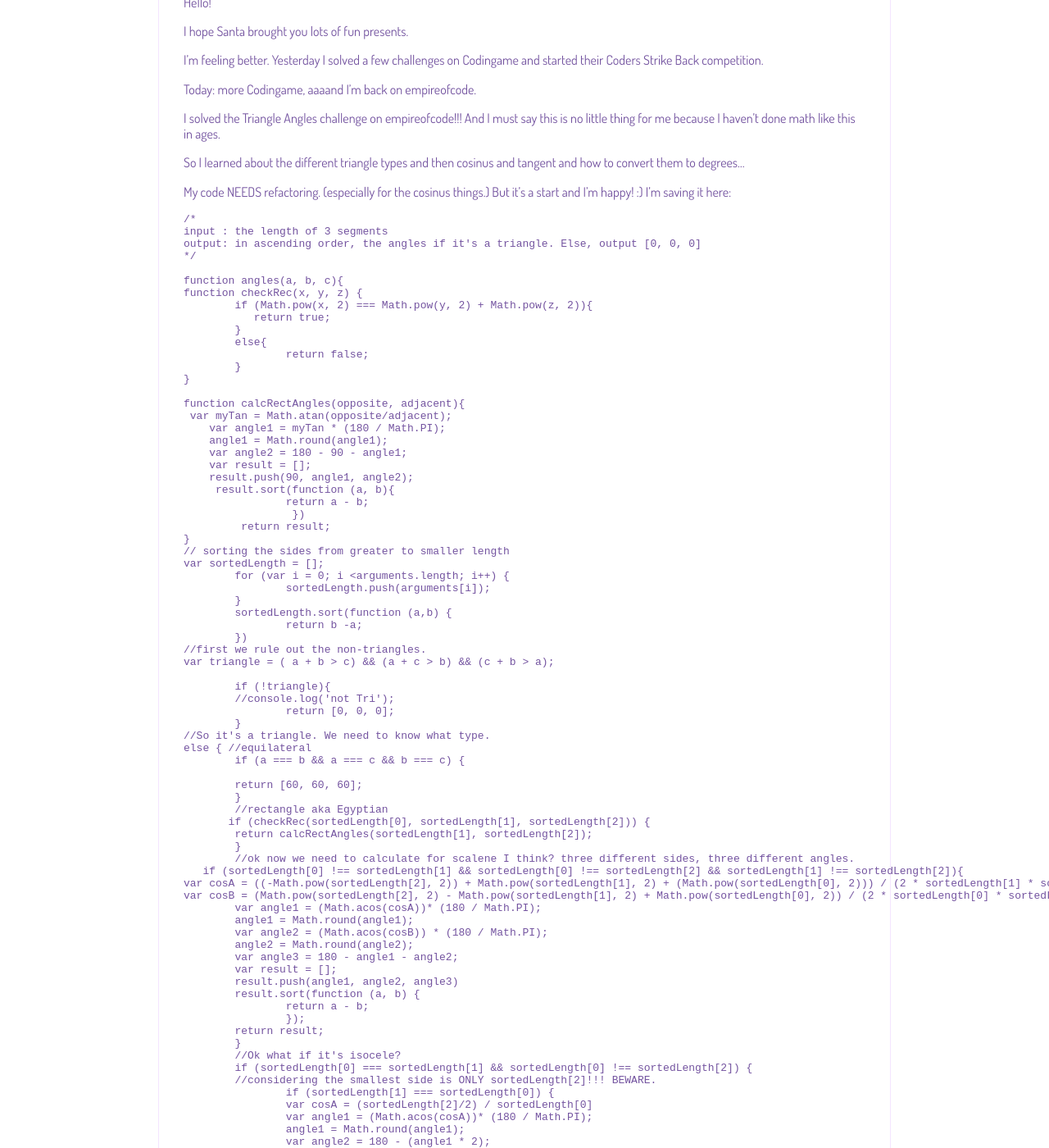
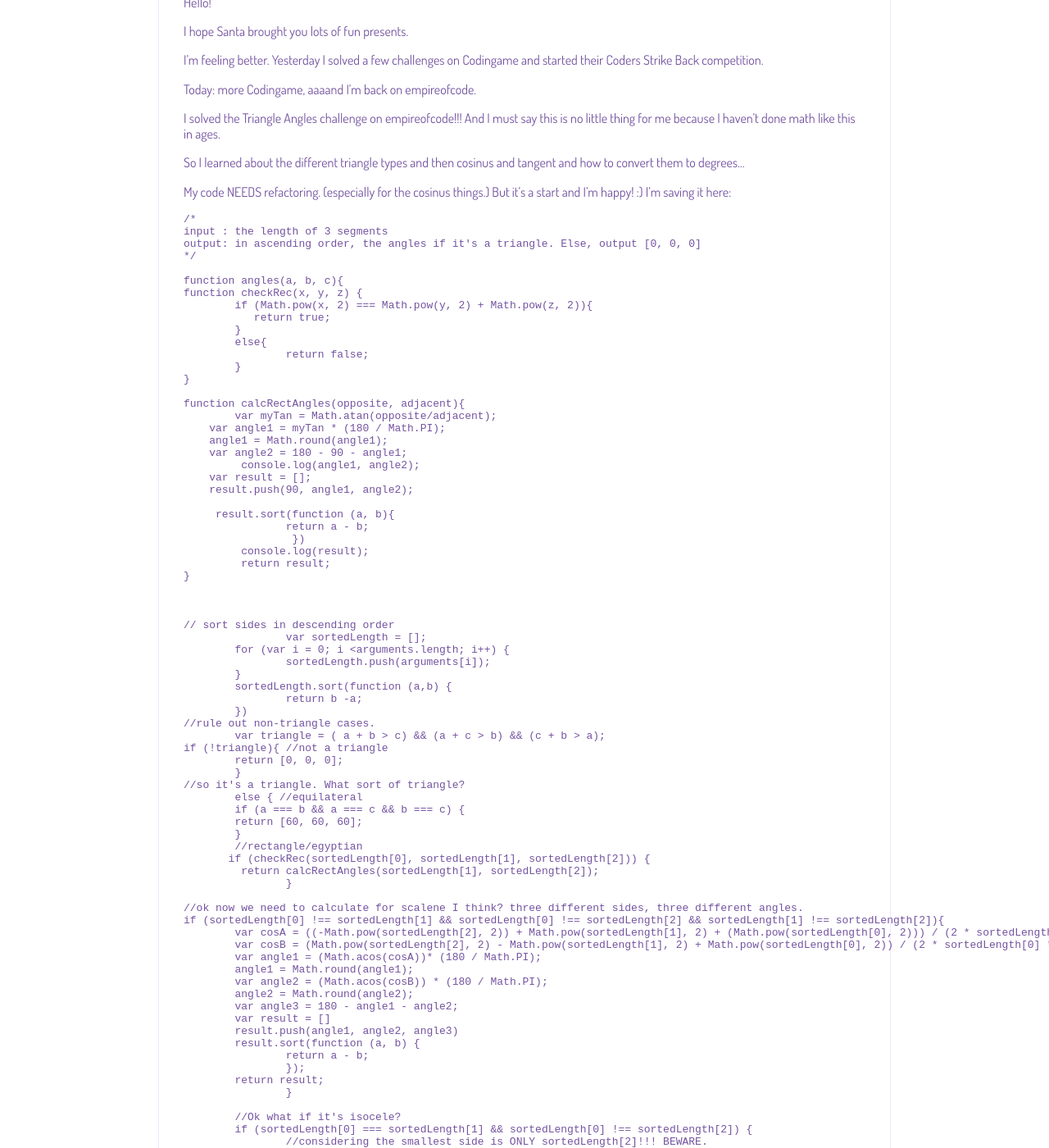
Before and after one commit to AurelieBayre/aurelieBayre.github.io, a Jekyll site: the page built from _posts/2017-12-25-triangles.md, in a window 1280 px wide and 1400 px high, scrolled down 261 px. Shown: the whole window at 82% size. Built offline with Jekyll 4.4.1, drawn with Linux system fonts in a browser that asks for light colours; some of the changed text lies outside the part shown.

Commit message:
Update 2017-12-25-triangles.md

```diff
--- a/_posts/2017-12-25-triangles.md
+++ b/_posts/2017-12-25-triangles.md
@@ -34,61 +34,66 @@ I'm saving it here:
 	}
 
 	function calcRectAngles(opposite, adjacent){
-     var myTan = Math.atan(opposite/adjacent);
+     	var myTan = Math.atan(opposite/adjacent);
         var angle1 = myTan * (180 / Math.PI);
         angle1 = Math.round(angle1);
         var angle2 = 180 - 90 - angle1;
+		 console.log(angle1, angle2);
         var result = [];
         result.push(90, angle1, angle2);
+
          result.sort(function (a, b){
                     return a - b;
                      })
+             console.log(result);
              return result;
 	}
-	// sorting the sides from greater to smaller length
-    var sortedLength = [];
+
+
+
+	// sort sides in descending order
+    		var sortedLength = [];
 		for (var i = 0; i <arguments.length; i++) {
 			sortedLength.push(arguments[i]);
 		}
 		sortedLength.sort(function (a,b) {
 			return b -a;
 		})
-    //first we rule out the non-triangles.
-    var triangle = ( a + b > c) && (a + c > b) && (c + b > a);
-
-		if (!triangle){
-		//console.log('not Tri');
-			return [0, 0, 0];
+	//rule out non-triangle cases.
+    	var triangle = ( a + b > c) && (a + c > b) && (c + b > a);
+	if (!triangle){ //not a triangle
+		return [0, 0, 0];
 		}
-    //So it's a triangle. We need to know what type.
-    else { //equilateral
+	//so it's a triangle. What sort of triangle?
+    	else { //equilateral
             if (a === b && a === c && b === c) {
-
             return [60, 60, 60];
             }
-		//rectangle aka Egyptian
+		//rectangle/egyptian
            if (checkRec(sortedLength[0], sortedLength[1], sortedLength[2])) {
-		return calcRectAngles(sortedLength[1], sortedLength[2]);
-		}
-		//ok now we need to calculate for scalene I think? three different sides, three different angles.
-	   if (sortedLength[0] !== sortedLength[1] && sortedLength[0] !== sortedLength[2] && sortedLength[1] !== sortedLength[2]){
-	var cosA = ((-Math.pow(sortedLength[2], 2)) + Math.pow(sortedLength[1], 2) + (Math.pow(sortedLength[0], 2))) / (2 * sortedLength[1] * sortedLength[0]);
-	var cosB = (Math.pow(sortedLength[2], 2) - Math.pow(sortedLength[1], 2) + Math.pow(sortedLength[0], 2)) / (2 * sortedLength[0] * sortedLength[2]);
+  	 return calcRectAngles(sortedLength[1], sortedLength[2]);
+			}
+
+	//ok now we need to calculate for scalene I think? three different sides, three different angles.
+	if (sortedLength[0] !== sortedLength[1] && sortedLength[0] !== sortedLength[2] && sortedLength[1] !== sortedLength[2]){
+		var cosA = ((-Math.pow(sortedLength[2], 2)) + Math.pow(sortedLength[1], 2) + (Math.pow(sortedLength[0], 2))) / (2 * sortedLength[1] * sortedLength[0]);
+		var cosB = (Math.pow(sortedLength[2], 2) - Math.pow(sortedLength[1], 2) + Math.pow(sortedLength[0], 2)) / (2 * sortedLength[0] * sortedLength[2]);
 		var angle1 = (Math.acos(cosA))* (180 / Math.PI);
 		angle1 = Math.round(angle1);
 		var angle2 = (Math.acos(cosB)) * (180 / Math.PI);
 		angle2 = Math.round(angle2);
 		var angle3 = 180 - angle1 - angle2;
-		var result = [];
+		var result = []
 		result.push(angle1, angle2, angle3)
 		result.sort(function (a, b) {
 			return a - b;
 			});
 		return result;
-		}
+			}
+
 		//Ok what if it's isocele?
 		if (sortedLength[0] === sortedLength[1] && sortedLength[0] !== sortedLength[2]) {
-		//considering the smallest side is ONLY sortedLength[2]!!! BEWARE.
+			//considering the smallest side is ONLY sortedLength[2]!!! BEWARE.
 			if (sortedLength[1] === sortedLength[0]) {
 			var cosA = (sortedLength[2]/2) / sortedLength[0]
 			var angle1 = (Math.acos(cosA))* (180 / Math.PI);
```
Also changed, not shown: other parts of _posts/2017-12-25-triangles.md (+4 -4 lines).
